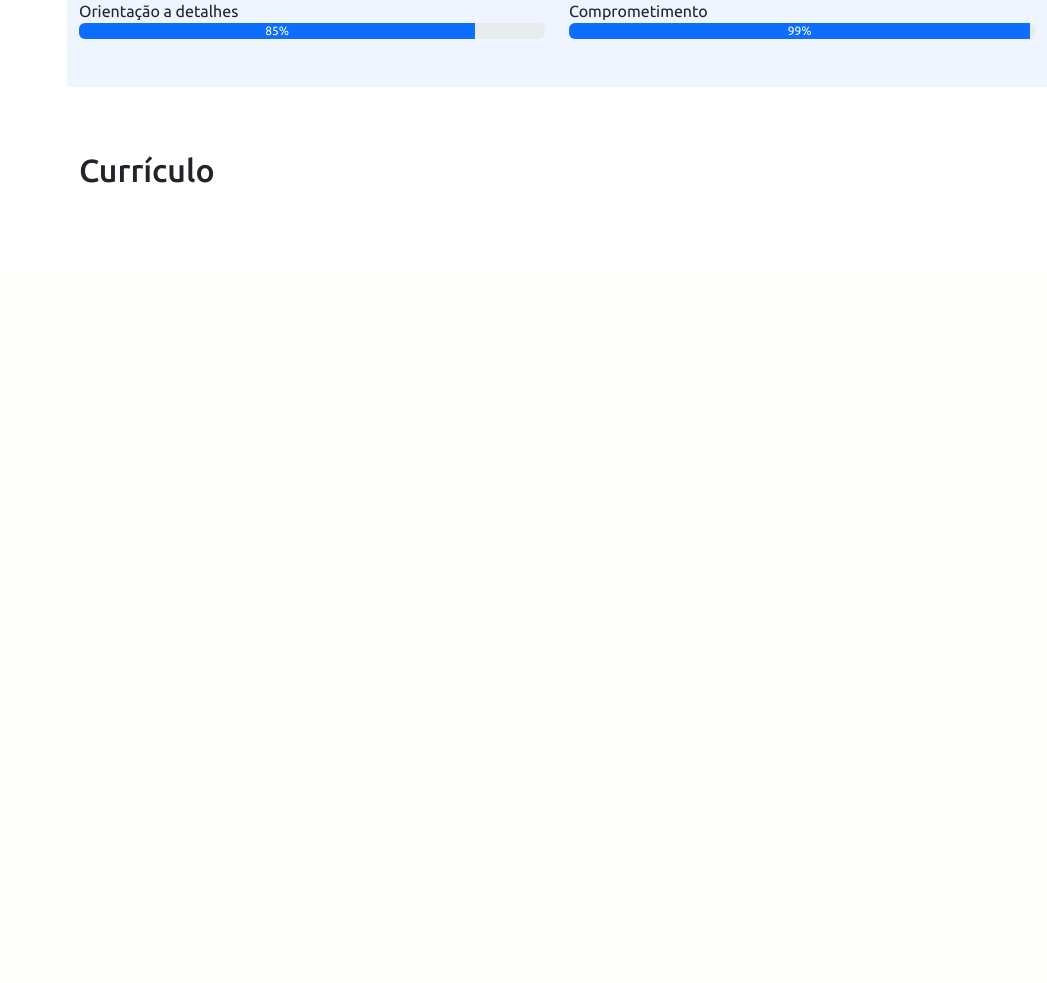
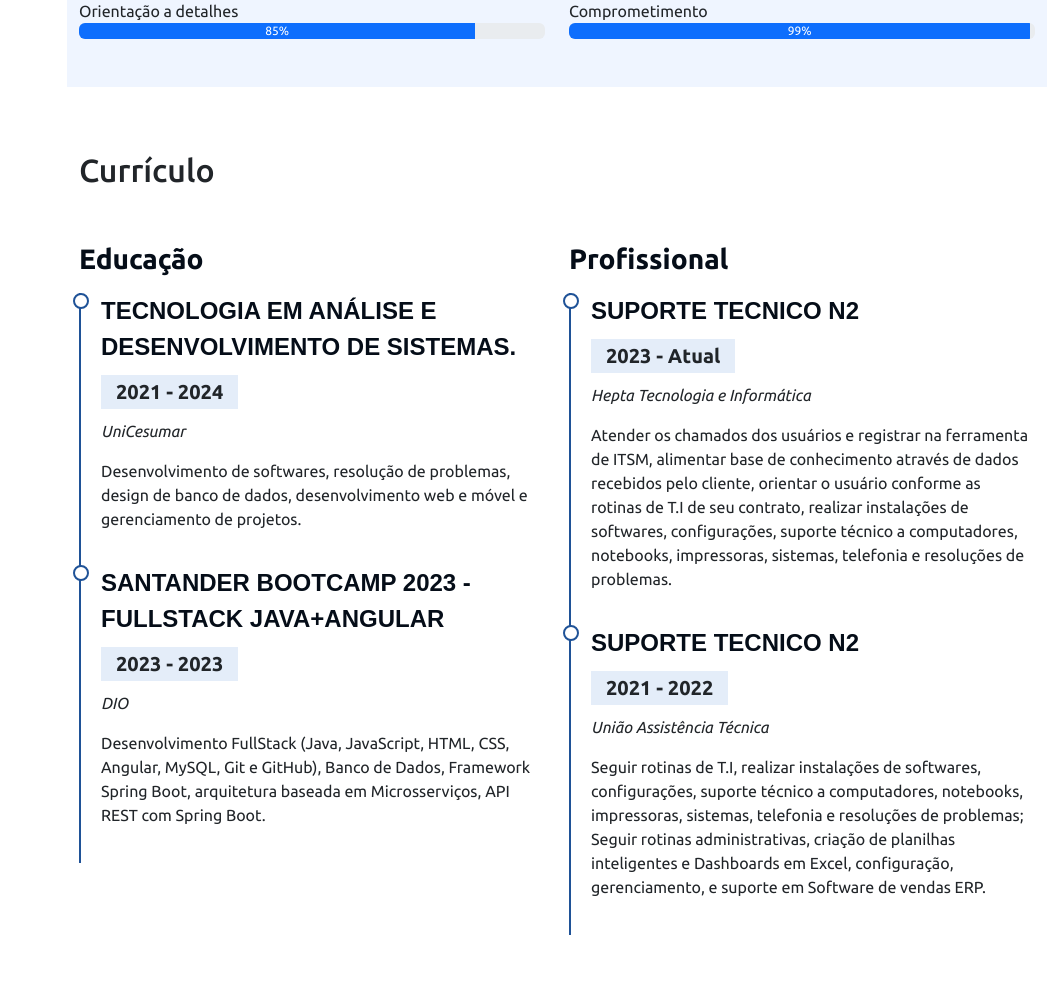
Before and after one commit to arthurpradoo/portfolio-python, a Python web app: template templates/index.html in a window 1280 px wide. Shown: the part 2361-3344 px from the top of the page, without its empty margins (233-1280 px from the left). Before the commit the page ends 2544 px from the top, so only its background shows below. Run offline with Jinja, Linux system fonts and the light colour scheme; the template is opened without the code that fills it, so the values that code supplies are empty.

Commit message:
Section Curriculo terminado

```diff
--- a/static/style.css
+++ b/static/style.css
@@ -192,3 +192,47 @@ i.menu-mobile {
 {
     width: 28px;
 }
+
+.cv .cv-title {
+    font-weight: 700;
+    margin-top: 20px;
+    margin-bottom: 20px;
+    color: #050d18;
+}
+
+.cv .cv-item {
+    padding: 0 0 20px 20px;
+    margin-top: -2px;
+    border-left: 2px solid #1f5297;
+    position: relative;
+}
+
+.cv .cv-item h4 {
+    line-height: 18px;
+    font-weight: 600;
+    text-transform: uppercase;
+    line-height: 1.5;
+    font-family: "Poppins", sans-serif;
+    color: #050d18;
+    margin-bottom: 10px;
+}
+
+.cv .cv-item h5 {
+    background: #e4edf9;
+    padding: 5px 15px;
+    display: inline-block;
+    font-weight: 600;
+    margin-bottom: 10px;
+}
+
+.cv .cv-item::before {
+    content: "";
+    position: absolute;
+    top: 0;
+    left: -8px;
+    width: 16px;
+    height: 16px;
+    border: 2px solid #1f5297;
+    background: #fff;
+    border-radius: 50%;
+}
--- a/templates/index.html
+++ b/templates/index.html
@@ -82,7 +82,13 @@
             <div class="row w-100">
                 <div class="col-md-12">
                     <h2 class='pt-3'>sobre</h2>
-                    <p>Olá, meu nome é Arthur, e já tenho 7 anos de experiência com TI, e 2 com programação . Estou em busca do meu primeiro emprego como Desenvolvedor; minha jornada como programador Java FullStack é uma busca árdua e constante por novos conhecimentos, possuo experiência sólida em diversas linguagens e ferramentas, incluindo Java, JavaScript, HTML, CSS, Angular, ReactJs, MySQL, Git e GitHub. Sou um profissional comprometido que se destaca pela criatividade e colaboração. Estou ansioso com a oportunidade de contribuir e impulsionar projetos inovadores e promover o progresso da tecnologia.</p>
+                    <p>Olá, meu nome é Arthur, e já tenho 7 anos de experiência com TI, e 2 com programação . Estou em
+                        busca do meu primeiro emprego como Desenvolvedor; minha jornada como programador Java FullStack
+                        é uma busca árdua e constante por novos conhecimentos, possuo experiência sólida em diversas
+                        linguagens e ferramentas, incluindo Java, JavaScript, HTML, CSS, Angular, ReactJs, MySQL, Git e
+                        GitHub. Sou um profissional comprometido que se destaca pela criatividade e colaboração. Estou
+                        ansioso com a oportunidade de contribuir e impulsionar projetos inovadores e promover o
+                        progresso da tecnologia.</p>
                 </div>
             </div>
 
@@ -223,29 +229,35 @@
                 <div class="row">
                     <div class="col-md-6">
                         <p class='mt-3 mb-0'>Trabalho em equipe</p>
-                        <div class="progress" role="progressbar" aria-label="Example with label" aria-valuenow="95" aria-valuemin="0" aria-valuemax="100">
+                        <div class="progress" role="progressbar" aria-label="Example with label" aria-valuenow="95"
+                            aria-valuemin="0" aria-valuemax="100">
                             <div class="progress-bar" style="width: 95%">95%</div>
                         </div>
                         <p class='mt-3 mb-0'>Proatividade</p>
-                          <div class="progress" role="progressbar" aria-label="Example with label" aria-valuenow="98" aria-valuemin="0" aria-valuemax="100">
+                        <div class="progress" role="progressbar" aria-label="Example with label" aria-valuenow="98"
+                            aria-valuemin="0" aria-valuemax="100">
                             <div class="progress-bar" style="width: 98%">98%</div>
                         </div>
                         <p class='mt-3 mb-0'>Orientação a detalhes</p>
-                          <div class="progress" role="progressbar" aria-label="Example with label" aria-valuenow="85" aria-valuemin="0" aria-valuemax="100">
+                        <div class="progress" role="progressbar" aria-label="Example with label" aria-valuenow="85"
+                            aria-valuemin="0" aria-valuemax="100">
                             <div class="progress-bar" style="width: 85%">85%</div>
                         </div>
                     </div>
                     <div class="col-md-6">
                         <p class='mt-3 mb-0'>Comunicação</p>
-                        <div class="progress" role="progressbar" aria-label="Example with label" aria-valuenow="95" aria-valuemin="0" aria-valuemax="100">
+                        <div class="progress" role="progressbar" aria-label="Example with label" aria-valuenow="95"
+                            aria-valuemin="0" aria-valuemax="100">
                             <div class="progress-bar" style="width: 95%">95%</div>
                         </div>
                         <p class='mt-3 mb-0'>Empatia</p>
-                          <div class="progress" role="progressbar" aria-label="Example with label" aria-valuenow="90" aria-valuemin="0" aria-valuemax="100">
+                        <div class="progress" role="progressbar" aria-label="Example with label" aria-valuenow="90"
+                            aria-valuemin="0" aria-valuemax="100">
                             <div class="progress-bar" style="width: 90%">90%</div>
                         </div>
                         <p class='mt-3 mb-0'>Comprometimento</p>
-                          <div class="progress" role="progressbar" aria-label="Example with label" aria-valuenow="99" aria-valuemin="0" aria-valuemax="100">
+                        <div class="progress" role="progressbar" aria-label="Example with label" aria-valuenow="99"
+                            aria-valuemin="0" aria-valuemax="100">
                             <div class="progress-bar" style="width: 99%">99%</div>
                         </div>
                     </div>
@@ -260,6 +272,56 @@
             <div class="container pb-5">
                 <h2 class="pt-3 pb-4">Currículo</h2>
 
+                <div class="row">
+                    <div class="col-md-6">
+                        <h3 class="cv-title">Educação</h3>
+
+                        <div class='cv-item'>
+                            <h4>Tecnologia em Análise e Desenvolvimento de Sistemas.</h4>
+                            <h5>2021 - 2024</h5>
+                            <p><em>UniCesumar</em></p>
+                            <p>Desenvolvimento de softwares, resolução de problemas, design de banco de dados,
+                                desenvolvimento web e móvel e gerenciamento de projetos.</p>
+                        </div>
+
+                        <div class='cv-item'>
+                            <h4>Santander Bootcamp 2023 - Fullstack Java+Angular</h4>
+                            <h5>2023 - 2023</h5>
+                            <p><em>DIO</em></p>
+                            <p>Desenvolvimento FullStack (Java, JavaScript, HTML, CSS, Angular, MySQL,
+                                Git e GitHub), Banco de Dados, Framework Spring Boot, arquitetura
+                                baseada em Microsserviços, API REST com Spring Boot.</p>
+                        </div>
+
+                    </div>
+
+                    <div class="col-md-6">
+                        <h3 class="cv-title">Profissional</h3>
+
+                        <div class='cv-item'>
+                            <h4>Suporte Tecnico N2</h4>
+                            <h5>2023 - Atual</h5>
+                            <p><em>Hepta Tecnologia e Informática</em></p>
+                            <p>Atender os chamados dos usuários e registrar na ferramenta de ITSM,
+                                alimentar base de conhecimento através de dados recebidos pelo cliente,
+                                orientar o usuário conforme as rotinas de T.I de seu contrato, realizar
+                                instalações de softwares, configurações, suporte técnico a computadores,
+                                notebooks, impressoras, sistemas, telefonia e resoluções de problemas.</p>
+                        </div>
+
+                        <div class='cv-item'>
+                            <h4>Suporte Tecnico N2</h4>
+                            <h5>2021 - 2022</h5>
+                            <p><em>União Assistência Técnica</em></p>
+                            <p>Seguir rotinas de T.I, realizar instalações de softwares, configurações, suporte técnico
+                                a computadores, notebooks, impressoras, sistemas, telefonia e resoluções de problemas;
+                                Seguir rotinas administrativas, criação de planilhas inteligentes e Dashboards em Excel,
+                                configuração, gerenciamento, e suporte em Software de vendas ERP.</p>
+                        </div>
+                    </div>
+
+                </div>
+
             </div>
 
         </section>
```
Lines whose indentation alone changed are shown as unchanged.
